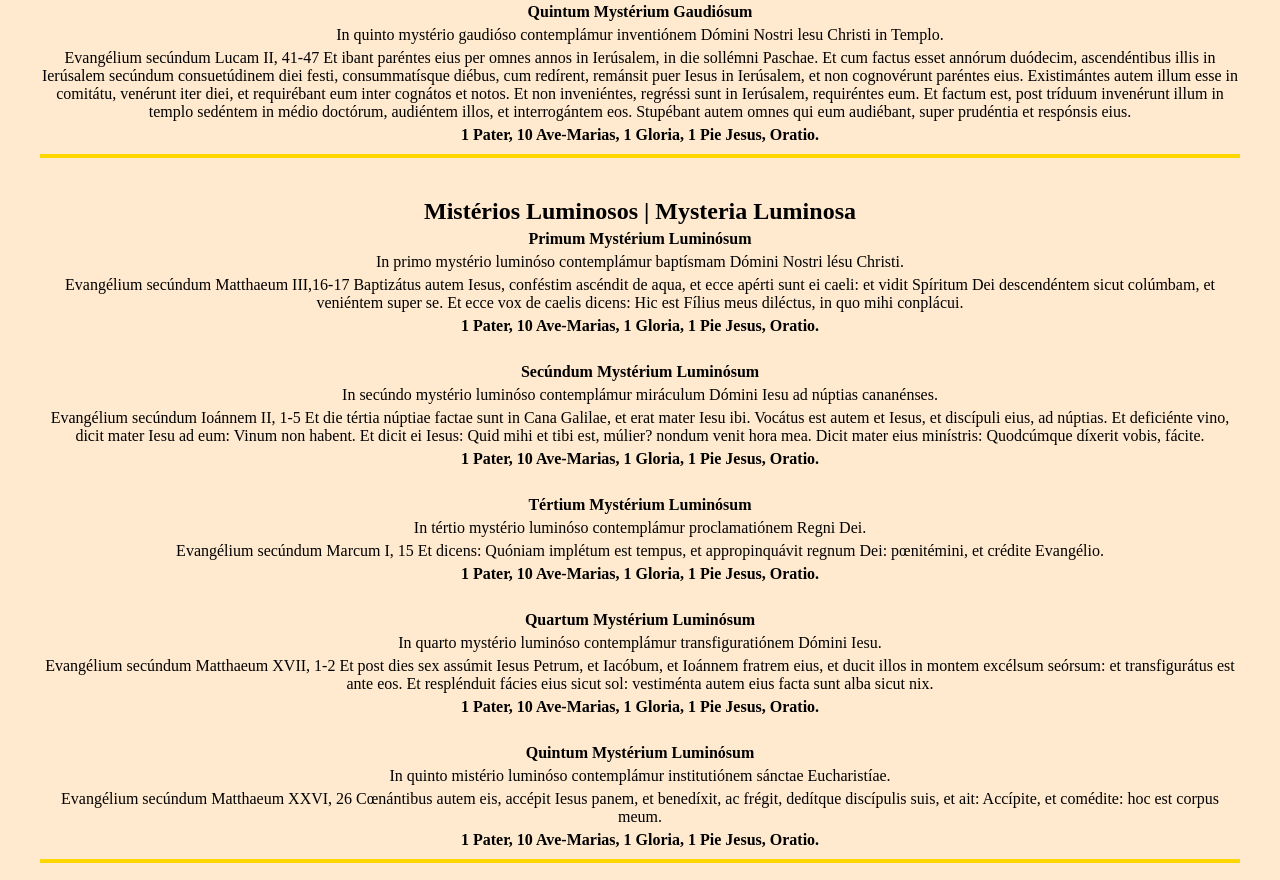
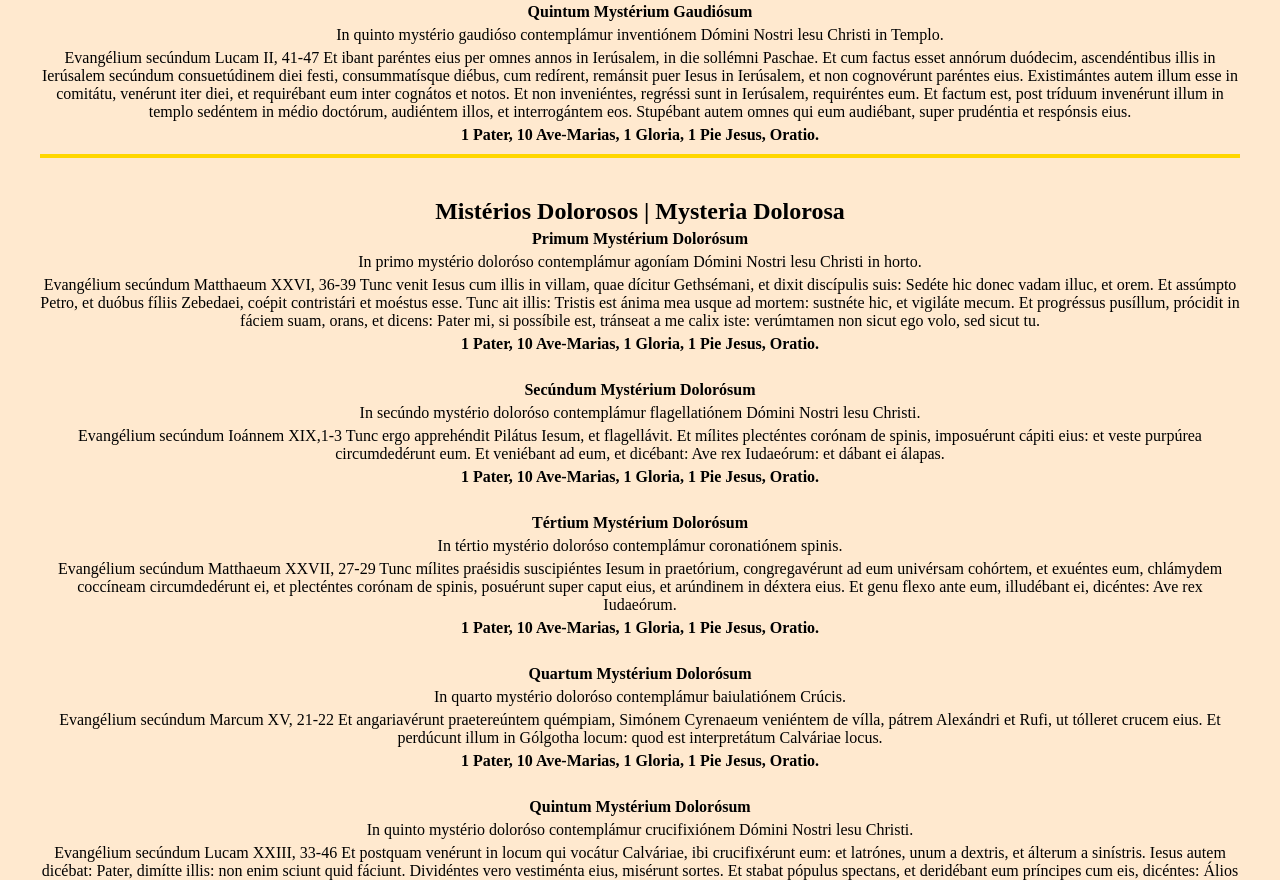
Before and after one commit to cotoques/rosariodaordem, a plain HTML site: page index.html in a window 1280 px wide. Shown: the part 1998-2878 px from the top of the page. Drawn offline with Linux system fonts and the light colour scheme.

Commit message:
Update index.html

```diff
--- a/index.html
+++ b/index.html
@@ -107,48 +107,6 @@
       Et ibant paréntes eius per omnes annos in Ierúsalem, in die sollémni Paschae. Et cum factus esset annórum duódecim, ascendéntibus illis in Ierúsalem secúndum consuetúdinem diei festi, consummatísque diébus, cum redírent, remánsit puer Iesus in Ierúsalem, et non cognovérunt paréntes eius. Existimántes autem illum esse in comitátu, venérunt iter diei, et requirébant eum inter cognátos et notos. Et non inveniéntes, regréssi sunt in Ierúsalem, requiréntes eum. Et factum est, post tríduum invenérunt illum in templo sedéntem in médio doctórum, audiéntem illos, et interrogántem eos. Stupébant autem omnes qui eum audiébant, super prudéntia et respónsis eius.</p>
       <h4>1 Pater, 10 Ave-Marias, 1 Gloria, 1 Pie Jesus, Oratio.</h4>
     </div>
-
-    <div id="luminosa">
-      <h2>Mistérios Luminosos | Mysteria Luminosa</h2>
-      <h4>Primum Mystérium Luminósum</h4>
-      <p>In primo mystério luminóso contemplámur baptísmam Dómini Nostri lésu Christi.</p>
-      <p>Evangélium secúndum Matthaeum III,16-17
-      Baptizátus autem Iesus, conféstim ascéndit de aqua, et ecce apérti sunt ei caeli: et vidit Spíritum Dei descendéntem sicut colúmbam, et veniéntem super se. Et ecce vox de caelis dicens: Hic est Fílius meus diléctus, in quo mihi conplácui.</p>
-      <h4>1 Pater, 10 Ave-Marias, 1 Gloria, 1 Pie Jesus, Oratio.</h4>
-
-      <br>
-
-      <h4>Secúndum Mystérium Luminósum</h4>
-      <p>In secúndo mystério luminóso contemplámur miráculum Dómini Iesu ad núptias cananénses.</p>
-      <p>Evangélium secúndum Ioánnem II, 1-5
-      Et die tértia núptiae factae sunt in Cana Galilae, et erat mater Iesu ibi. Vocátus est autem et Iesus, et discípuli eius, ad núptias. Et deficiénte vino, dicit mater Iesu ad eum: Vinum non habent. Et dicit ei Iesus: Quid mihi et tibi est, múlier? nondum venit hora mea. Dicit mater eius minístris: Quodcúmque díxerit vobis, fácite.</p>
-      <h4>1 Pater, 10 Ave-Marias, 1 Gloria, 1 Pie Jesus, Oratio.</h4>
-
-      <br>
-
-      <h4>Tértium Mystérium Luminósum</h4>
-      <p>In tértio mystério luminóso contemplámur proclamatiónem Regni Dei.</p>
-      <p>Evangélium secúndum Marcum I, 15
-      Et dicens: Quóniam implétum est tempus, et appropinquávit regnum Dei: pœnitémini, et crédite Evangélio.</p>
-      <h4>1 Pater, 10 Ave-Marias, 1 Gloria, 1 Pie Jesus, Oratio.</h4>
-
-
-      <br>
-
-      <h4>Quartum Mystérium Luminósum</h4>
-      <p>In quarto mystério luminóso contemplámur transfiguratiónem Dómini Iesu.</p>
-      <p>Evangélium secúndum Matthaeum XVII, 1-2
-        Et post dies sex assúmit Iesus Petrum, et Iacóbum, et Ioánnem fratrem eius, et ducit illos in montem excélsum seórsum: et transfigurátus est ante eos. Et resplénduit fácies eius sicut sol: vestiménta autem eius facta sunt alba sicut nix.</p>
-        <h4>1 Pater, 10 Ave-Marias, 1 Gloria, 1 Pie Jesus, Oratio.</h4>
-
-      <br>
-
-      <h4>Quintum Mystérium Luminósum</h4>
-      <p>In quinto mistério luminóso contemplámur institutiónem sánctae Eucharistíae.</p>
-      <p>Evangélium secúndum Matthaeum XXVI, 26
-        Cœnántibus autem eis, accépit Iesus panem, et benedíxit, ac frégit, dedítque discípulis suis, et ait: Accípite, et comédite: hoc est corpus meum.</p>
-        <h4>1 Pater, 10 Ave-Marias, 1 Gloria, 1 Pie Jesus, Oratio.</h4>
-      </div>
 
     <div id="dolorosa">
       <h2>Mistérios Dolorosos | Mysteria Dolorosa</h2>
```
